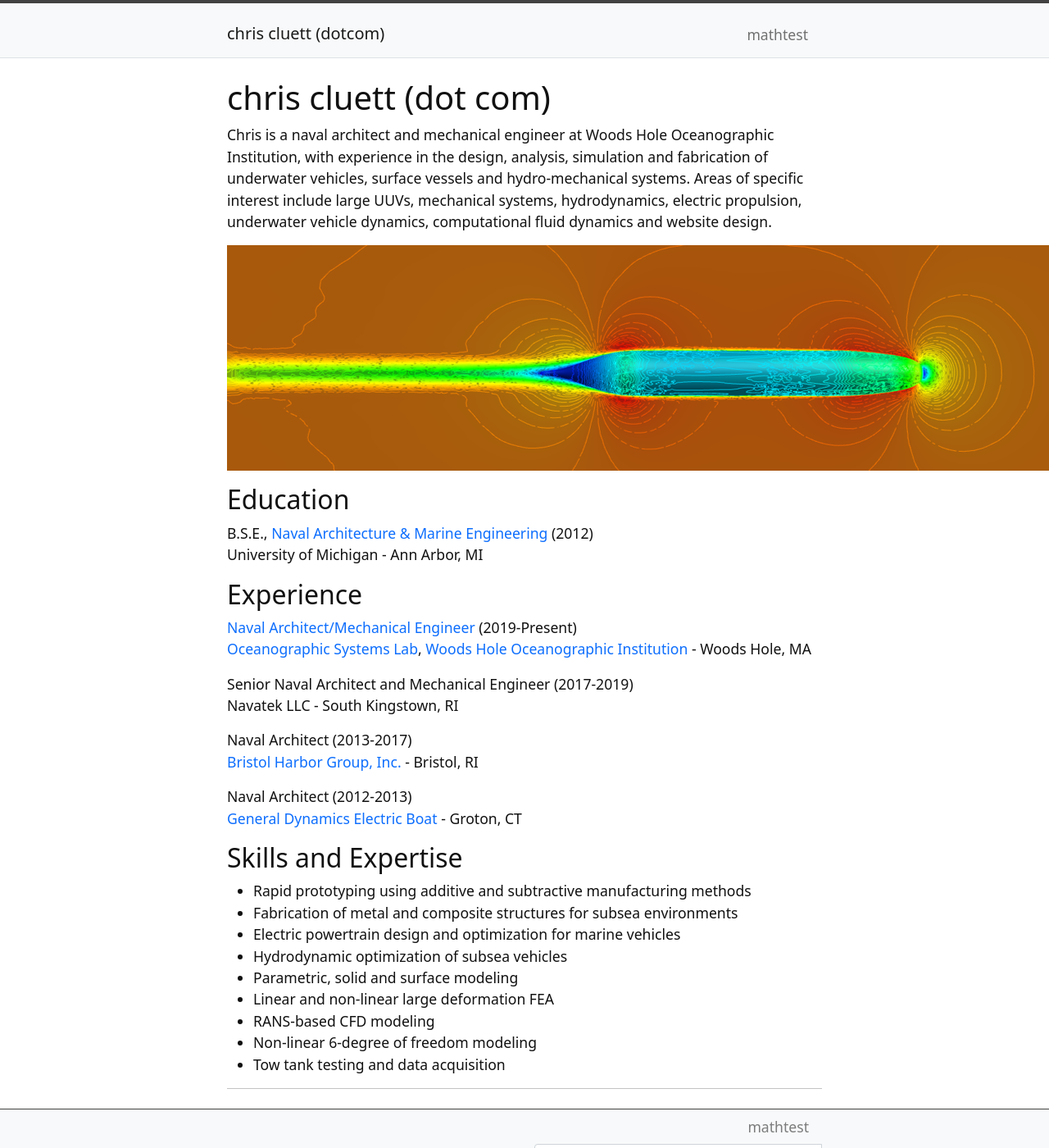
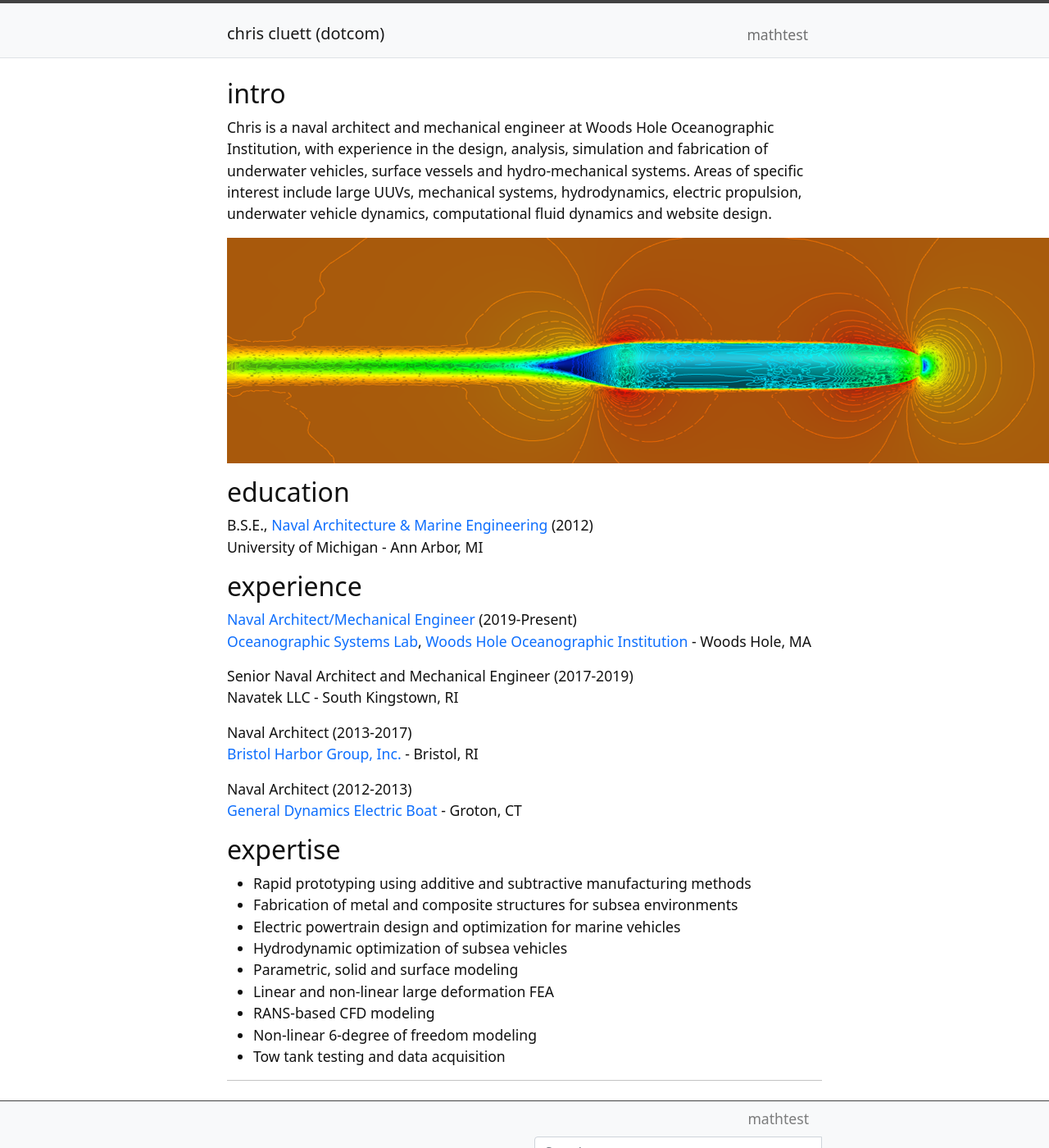
Before and after one commit to ccluett/website, a Jekyll site: the page built from index.md, in a window 1280 px wide and 1400 px high. Shown: the whole window at 82% size. Built offline with Jekyll 4.4.1, drawn with Linux system fonts in a browser that asks for light colours.

Commit message:
Update index.md

```diff
--- a/index.md
+++ b/index.md
@@ -3,16 +3,16 @@ title: Home
 layout: default
 ---
 
-# chris cluett (dot com)
+## intro
 Chris is a naval architect and mechanical engineer at Woods Hole Oceanographic Institution, with experience in the design, analysis, simulation and fabrication of underwater vehicles, surface vessels and hydro-mechanical systems. Areas of specific interest include large UUVs, mechanical systems, hydrodynamics, electric propulsion, underwater vehicle dynamics, computational fluid dynamics and website design.
 
 ![](/images/Picture1.png)
 
-## Education
+## education
 B.S.E., [Naval Architecture & Marine Engineering](https://name.engin.umich.edu/) (2012)\
 University of Michigan - Ann Arbor, MI
 
-## Experience
+## experience
 [Naval Architect/Mechanical Engineer](https://www2.whoi.edu/staff/ccluett/) (2019-Present)\
 [Oceanographic Systems Lab](https://www2.whoi.edu/site/osl/), [Woods Hole Oceanographic Institution](https://www.whoi.edu/) - Woods Hole, MA
 
@@ -25,7 +25,7 @@ Naval Architect (2013-2017)\
 Naval Architect (2012-2013)\
 [General Dynamics Electric Boat](https://www.gdeb.com/) - Groton, CT
 
-## Skills and Expertise
+## expertise
 * Rapid prototyping using additive and subtractive manufacturing methods
 * Fabrication of metal and composite structures for subsea environments
 * Electric powertrain design and optimization for marine vehicles
```
